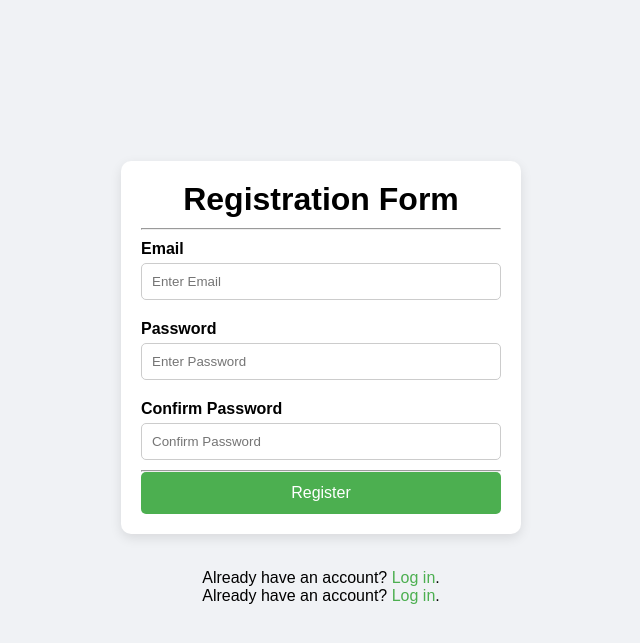
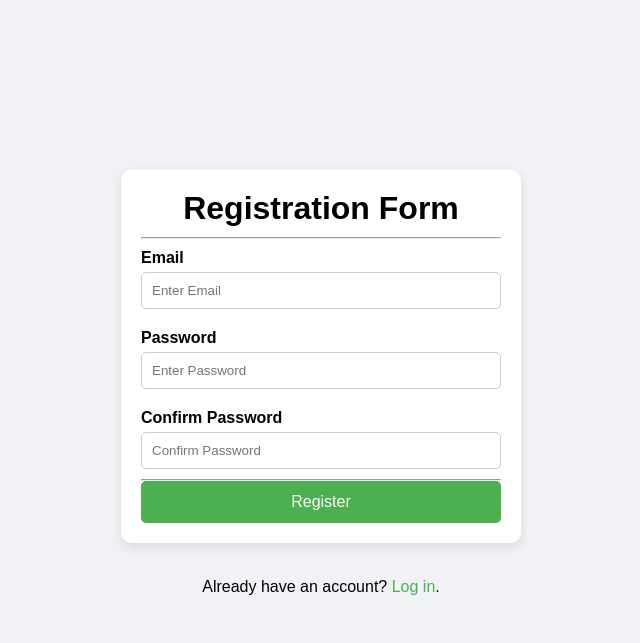
Before and after one commit to triciajne/activity-dir, a Flask app: page /register in a window 1280 px wide. Shown: the top 643 px of the page, without its empty margins (319-959 px from the left). Run offline with Flask 3, Linux system fonts and the light colour scheme.

Commit message:
removed double links

```diff
--- a/template/login.html
+++ b/template/login.html
@@ -6,7 +6,7 @@
     <meta charset="UTF-8">
     <meta name="viewport" content="width=device-width, initial-scale=1.0">
     <title>Login</title>
-    <link rel="stylesheet" href="static\css\style.css">
+
     <link rel="stylesheet" href="/static/css/style.css">
 </head>
 <body>
@@ -28,7 +28,7 @@
             <button type="submit" class="btn">Login</button>
         </form>
 
-        <p>Don't have an account? <a href="#">Register</a></p>
+
         <p>Don't have an account? <a href="/register">Register</a></p>
     </div>
 
--- a/template/register.html
+++ b/template/register.html
@@ -4,7 +4,7 @@
     <meta charset="UTF-8">
     <meta name="viewport" content="width=device-width, initial-scale=1.0">
     <title>Register form</title>
-    <link rel="stylesheet" href="style.css" class="css">
+
     <link rel="stylesheet" href="/static/css/style.css">
 </head>
 <body>
@@ -23,7 +23,7 @@
         <button type="submit" class="registerbtn">Register</button>
   </div>
   <div class="container signin">
-    <p>Already have an account? <a href="#">Log in</a>.</p>
+
     <p>Already have an account? <a href="/">Log in</a>.</p>
   </div>
 
```
